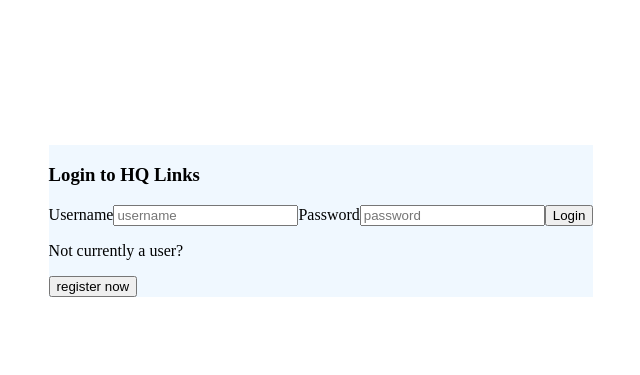
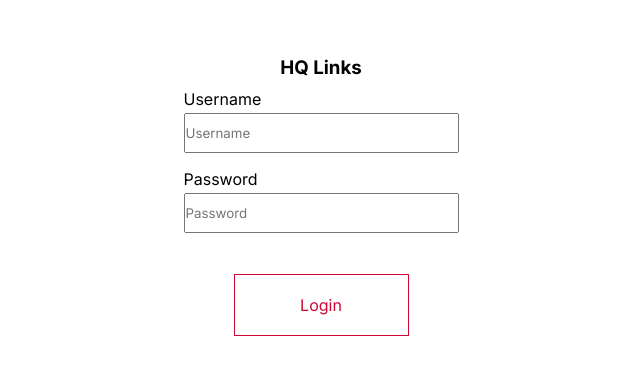
Before and after one commit to othewebdev/hq-links-react, a React (Create React App) app: page /login in a window 1280 px wide. Shown: the part 187-562 px from the top of the page, without its empty margins (319-959 px from the left). Built offline with nearby package versions, Linux system fonts and the light colour scheme.

Commit message:
[Success] Login page styling

```diff
--- a/src/App.js
+++ b/src/App.js
@@ -3,6 +3,8 @@
 import Dashboard from "./components/Dashboard/Dashboard";
 import LoginPage from "./pages/LoginPage";
 import RegisterPage from "./pages/RegisterPage";
+
+import "./global.scss";
 
 export const UserContext = createContext();
 
--- a/src/components/Dashboard/Dashboard.js
+++ b/src/components/Dashboard/Dashboard.js
@@ -1,6 +1,8 @@
 import React, { useContext, useEffect } from "react";
 import { useNavigate } from "react-router-dom";
 import { UserContext } from "../../App";
+
+import "./Dashboard.scss";
 
 const Dashboard = ({ userInfo }) => {
   const { user, setUser } = useContext(UserContext);
@@ -12,9 +14,11 @@
   };
 
   return (
-    <div>
-      <p>hello {user?.username} </p>
-      <button onClick={handleLogout}>logout</button>
+    <div className="container">
+      <div className="main-dashboard">
+        <p>hello {user?.username} </p>
+        <button onClick={handleLogout}>logout</button>
+      </div>
     </div>
   );
 };
--- /dev/null
+++ b/src/components/Dashboard/Dashboard.scss
@@ -0,0 +1,7 @@
+.container {
+  display: flex;
+  width: 100%;
+  justify-content: center;
+  align-items: center;
+  height: 100vh;
+}
--- a/src/components/Login/Login.js
+++ b/src/components/Login/Login.js
@@ -47,7 +47,7 @@
             }, 1700);
           } else {
             setErrorMessage(
-              "Sorry, we were unable to find this user. Please try again"
+              "Sorry, we were unable to find this user. Please try again."
             );
             setLoginUser("");
             setLoginPass("");
@@ -69,31 +69,31 @@
 
   return !user ? (
     <div className="loginForm">
-      <h3>Login to HQ Links</h3>
+      <h3>HQ Links</h3>
+      <div className="inputContainer">
         <label htmlFor="Username">Username</label>
         <input
-        placeholder="username"
+          placeholder="Username"
           type="text"
           onChange={(e) => setLoginUser(e.target.value)}
           value={loginUser}
           onKeyDown={handleOnKeydown}
         />
+      </div>
+      <div className="inputContainer">
         <label htmlFor="Password">Password</label>
         <input
-        placeholder="password"
+          placeholder="Password"
           type="password"
           onChange={(e) => setLoginPass(e.target.value)}
           value={loginPass}
           onKeyDown={handleOnKeydown}
         />
+      </div>
       {errorMessage !== null && <p>{errorMessage}</p>}
-      <button onClick={loginExistingUser} type="submit">
+      <button className="button" onClick={loginExistingUser} type="submit">
         Login
       </button>
-      <p>Not currently a user?</p>
-      <Link to="/register">
-        <button>register now</button>
-      </Link>
     </div>
   ) : (
     <Navigate to="/dashboard" />
--- a/src/components/Login/Login.scss
+++ b/src/components/Login/Login.scss
@@ -1,3 +1,24 @@
 .loginForm {
-  background-color: aliceblue;
+  display: flex;
+  flex-direction: column;
+  justify-content: center;
+  align-items: center;
+
+  h3 {
+    text-align: center;
+  }
+  input {
+    height: 40px;
+    width: 275px;
+  }
+  .inputContainer {
+    display: flex;
+    flex-direction: column;
+    justify-self: center;
+    margin: 6px 0;
+    label {
+      font-size: 16px;
+      margin: 4px 0;
+    }
+  }
 }
--- /dev/null
+++ b/src/global.scss
@@ -0,0 +1,34 @@
+@import url("https://fonts.googleapis.com/css2?family=Inter:wght@400;500;600;700;800;900&display=swap");
+
+:root {
+  --max-width: 1100px;
+  --primary: 255, 255, 255;
+  --accent: hsl(347 93% 42% / 1);
+}
+
+* {
+  font-family: "Inter", sans-serif;
+  box-sizing: border-box;
+  margin: 0;
+  padding: 0;
+}
+
+button {
+  padding: 20px 32px;
+  background-color: transparent;
+  outline: none;
+  border: 1px solid var(--accent);
+  min-width: 175px;
+  color: var(--accent);
+  font-size: 16px;
+  transition: 0.1s ease-in all;
+  margin: 35px 0;
+  text-transform: capitalize;
+  &:hover {
+    cursor: pointer;
+    border: 1px solid var(--accent);
+    background-color: var(--accent);
+    color: white;
+    outline: none;
+  }
+}
```
Also changed, not shown: src/components/Release/ReleaseForm.js (+7 -0 lines), src/pages/DashboardPage.js (added). Lines whose indentation alone changed are shown as unchanged.
